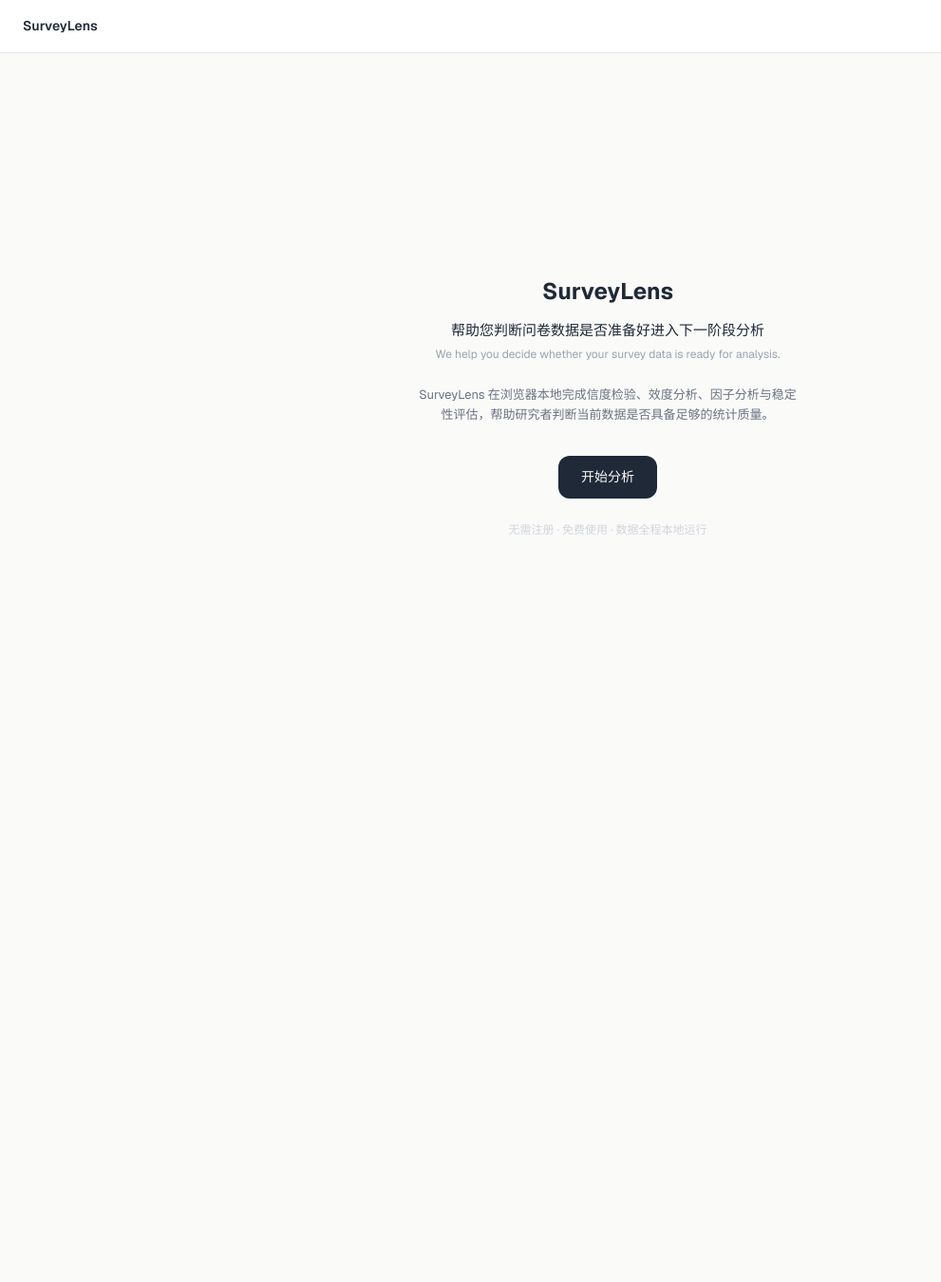
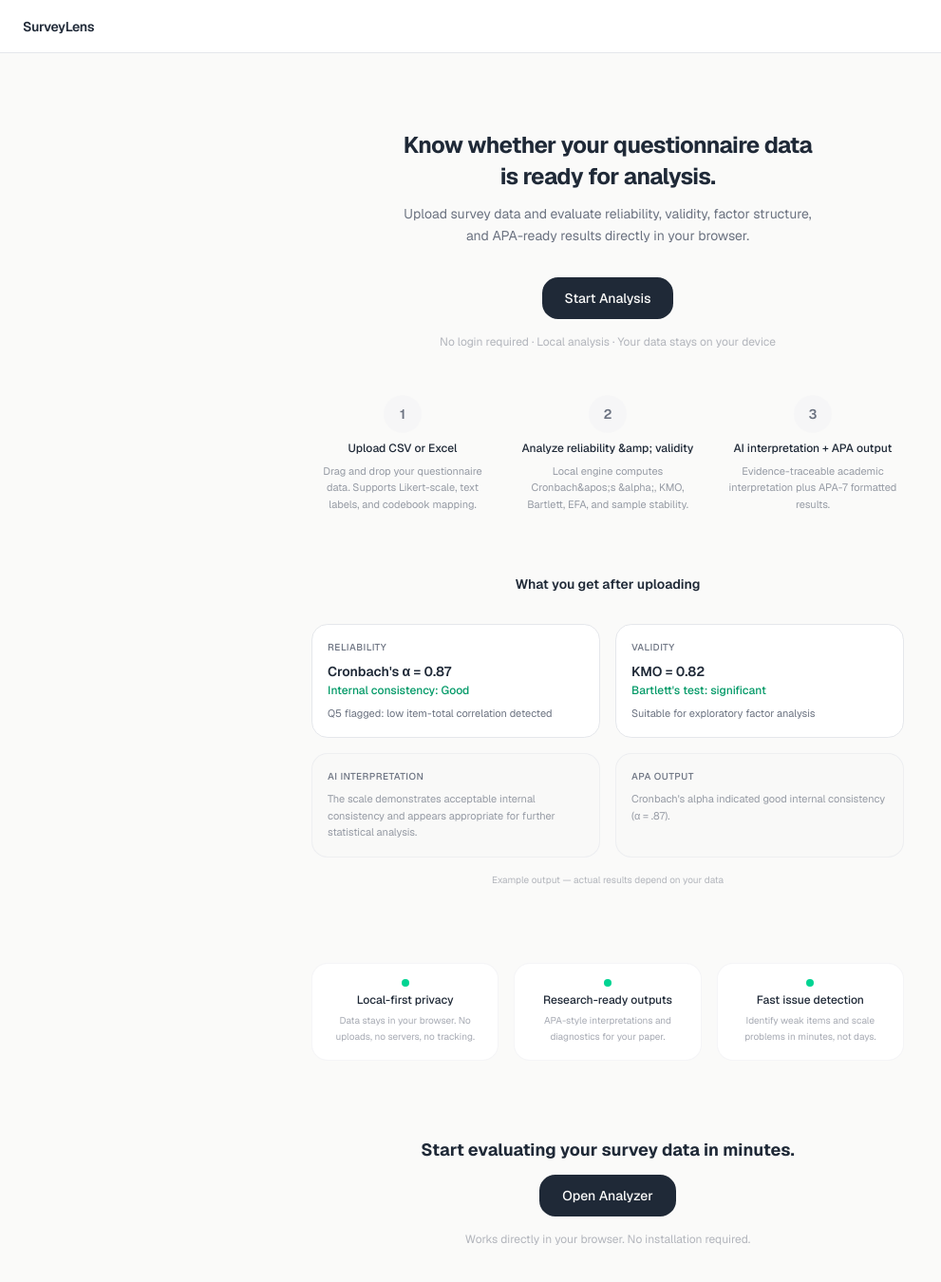
Before and after one commit to Miao0-o/reliability-analysis-system, a Next.js app: page /reliability-analysis-system/ in a window 1280 px wide. Shown: the top 1350 px of the page at 95% size, without its empty margins (0-991 px from the left). Before the commit the page ends 800 px from the top, so only its background shows below. Built offline with nearby package versions, Linux system fonts and the light colour scheme.

Commit message:
Landing: product-oriented — hero, workflow, example output, why, CTA

```diff
--- a/src/app/page.tsx
+++ b/src/app/page.tsx
@@ -2,22 +2,106 @@ import Link from "next/link";
 
 export default function Home() {
   return (
-    <div style={{ minHeight: "100vh", display: "flex", flexDirection: "column", background: "#FAFAF9" }}>
-      <header style={{ height: 56, borderBottom: "1px solid #E5E7EB", background: "#fff", display: "flex", alignItems: "center", padding: "0 24px" }}>
-        <span style={{ fontSize: 14, fontWeight: 600, color: "#1F2937" }}>SurveyLens</span>
+    <div className="min-h-screen flex flex-col bg-[#FAFAF9]">
+      <header className="h-14 border-b border-border bg-card flex items-center px-6 shrink-0">
+        <span className="text-sm font-semibold tracking-tight text-foreground">SurveyLens</span>
       </header>
-      <main style={{ flex: 1, display: "flex", flexDirection: "column", alignItems: "center", justifyContent: "center", padding: "64px 24px", maxWidth: 640, margin: "0 auto", textAlign: "center" }}>
-        <h1 style={{ fontSize: 24, fontWeight: 700, color: "#1F2937", marginBottom: 12 }}>SurveyLens</h1>
-        <p style={{ fontSize: 15, color: "#1F2937", marginBottom: 4 }}>帮助您判断问卷数据是否准备好进入下一阶段分析</p>
-        <p style={{ fontSize: 12, color: "#9CA3AF", marginBottom: 24 }}>We help you decide whether your survey data is ready for analysis.</p>
-        <p style={{ fontSize: 13, color: "#6B7280", maxWidth: 400, marginBottom: 32, lineHeight: 1.6 }}>
-          SurveyLens 在浏览器本地完成信度检验、效度分析、因子分析与稳定性评估，帮助研究者判断当前数据是否具备足够的统计质量。
+
+      {/* HERO */}
+      <section className="flex flex-col items-center text-center px-6 pt-20 pb-12 max-w-2xl mx-auto">
+        <h1 className="text-2xl font-bold tracking-tight text-foreground mb-3 leading-snug">
+          Know whether your questionnaire data<br />is ready for analysis.
+        </h1>
+        <p className="text-sm text-muted-foreground max-w-md mb-8 leading-relaxed">
+          Upload survey data and evaluate reliability, validity, factor structure,
+          and APA-ready results directly in your browser.
         </p>
-        <Link href="/analyze" style={{ display: "inline-flex", alignItems: "center", gap: 8, padding: "12px 24px", borderRadius: 12, background: "#1F2937", color: "#FAFAF9", fontSize: 14, fontWeight: 500, textDecoration: "none" }}>
-          开始分析
+        <Link
+          href="/analyze"
+          className="inline-flex items-center gap-2 px-6 py-3 rounded-xl bg-foreground text-background text-sm font-medium hover:opacity-90 transition-opacity"
+        >
+          Start Analysis
         </Link>
-        <p style={{ fontSize: 12, color: "#D1D5DB", marginTop: 24 }}>无需注册 · 免费使用 · 数据全程本地运行</p>
-      </main>
+        <p className="text-xs text-muted-foreground/50 mt-4">
+          No login required &middot; Local analysis &middot; Your data stays on your device
+        </p>
+      </section>
+
+      {/* HOW IT WORKS */}
+      <section className="px-6 pb-16 max-w-2xl mx-auto w-full">
+        <div className="grid grid-cols-3 gap-6">
+          {[
+            { num: "1", title: "Upload CSV or Excel", desc: "Drag and drop your questionnaire data. Supports Likert-scale, text labels, and codebook mapping." },
+            { num: "2", title: "Analyze reliability &amp; validity", desc: "Local engine computes Cronbach&apos;s &alpha;, KMO, Bartlett, EFA, and sample stability." },
+            { num: "3", title: "AI interpretation + APA output", desc: "Evidence-traceable academic interpretation plus APA-7 formatted results." },
+          ].map((s) => (
+            <div key={s.num} className="flex flex-col items-center text-center gap-2">
+              <div className="w-10 h-10 rounded-full bg-secondary/50 flex items-center justify-center">
+                <span className="text-sm font-semibold text-muted-foreground">{s.num}</span>
+              </div>
+              <p className="text-xs font-medium text-foreground">{s.title}</p>
+              <p className="text-[11px] text-muted-foreground/70 leading-relaxed">{s.desc}</p>
+            </div>
+          ))}
+        </div>
+      </section>
+
+      {/* EXAMPLE OUTPUT */}
+      <section className="px-6 pb-20 max-w-2xl mx-auto w-full">
+        <p className="text-sm font-semibold text-foreground text-center mb-8">What you get after uploading</p>
+        <div className="grid grid-cols-2 gap-4">
+          <div className="rounded-xl border p-4 bg-card border-border">
+            <p className="text-[10px] font-medium text-muted-foreground uppercase tracking-wider mb-2">Reliability</p>
+            <p className="text-sm font-semibold text-foreground mb-0.5">Cronbach&apos;s &alpha; = 0.87</p>
+            <p className="text-xs font-medium text-emerald-600 mb-2">Internal consistency: Good</p>
+            <p className="text-[11px] text-muted-foreground">Q5 flagged: low item-total correlation detected</p>
+          </div>
+          <div className="rounded-xl border p-4 bg-card border-border">
+            <p className="text-[10px] font-medium text-muted-foreground uppercase tracking-wider mb-2">Validity</p>
+            <p className="text-sm font-semibold text-foreground mb-0.5">KMO = 0.82</p>
+            <p className="text-xs font-medium text-emerald-600 mb-2">Bartlett&apos;s test: significant</p>
+            <p className="text-[11px] text-muted-foreground">Suitable for exploratory factor analysis</p>
+          </div>
+          <div className="rounded-xl border p-4 bg-secondary/20 border-border/60">
+            <p className="text-[10px] font-medium text-muted-foreground uppercase tracking-wider mb-2">AI Interpretation</p>
+            <p className="text-[11px] text-muted-foreground/70 leading-relaxed">The scale demonstrates acceptable internal consistency and appears appropriate for further statistical analysis.</p>
+          </div>
+          <div className="rounded-xl border p-4 bg-secondary/20 border-border/60">
+            <p className="text-[10px] font-medium text-muted-foreground uppercase tracking-wider mb-2">APA Output</p>
+            <p className="text-[11px] text-muted-foreground/70 leading-relaxed">Cronbach&apos;s alpha indicated good internal consistency (&alpha; = .87).</p>
+          </div>
+        </div>
+        <p className="text-[10px] text-muted-foreground/50 text-center mt-4">Example output &mdash; actual results depend on your data</p>
+      </section>
+
+      {/* WHY */}
+      <section className="px-6 pb-20 max-w-2xl mx-auto w-full">
+        <div className="grid grid-cols-3 gap-4">
+          {[
+            { title: "Local-first privacy", desc: "Data stays in your browser. No uploads, no servers, no tracking." },
+            { title: "Research-ready outputs", desc: "APA-style interpretations and diagnostics for your paper." },
+            { title: "Fast issue detection", desc: "Identify weak items and scale problems in minutes, not days." },
+          ].map((c, i) => (
+            <div key={i} className="flex flex-col items-center text-center gap-1.5 p-4 rounded-xl bg-card border border-border/40">
+              <div className="w-2 h-2 rounded-full bg-emerald-400" />
+              <p className="text-xs font-medium text-foreground">{c.title}</p>
+              <p className="text-[10px] text-muted-foreground/60 leading-relaxed">{c.desc}</p>
+            </div>
+          ))}
+        </div>
+      </section>
+
+      {/* CTA */}
+      <section className="flex flex-col items-center text-center px-6 pb-24">
+        <p className="text-lg font-bold text-foreground mb-3">Start evaluating your survey data in minutes.</p>
+        <Link
+          href="/analyze"
+          className="inline-flex items-center gap-2 px-6 py-3 rounded-xl bg-foreground text-background text-sm font-medium hover:opacity-90 transition-opacity"
+        >
+          Open Analyzer
+        </Link>
+        <p className="text-xs text-muted-foreground/50 mt-4">Works directly in your browser. No installation required.</p>
+      </section>
     </div>
   );
 }
```
Also changed, not shown: 33 other files (tests, documents, lock files or other folders).
